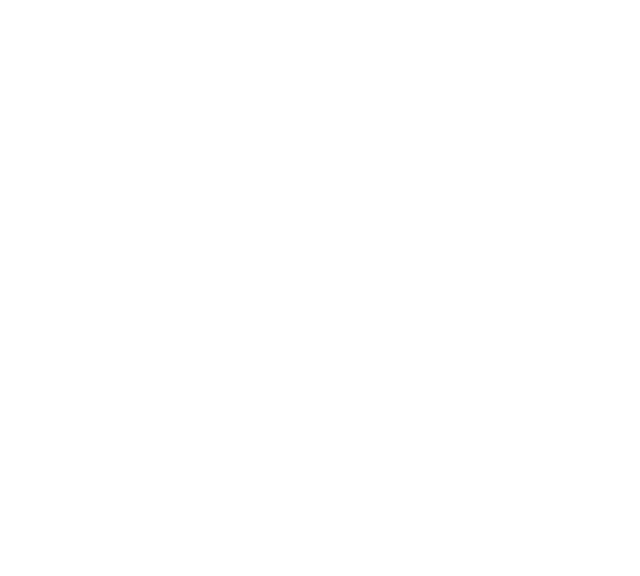
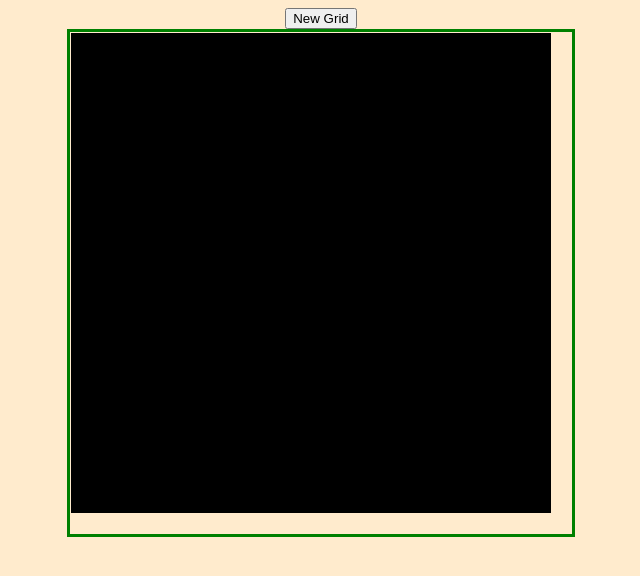
Before and after one commit to BrunoWeisz/Etch-A-Sketch, a plain HTML site: page index.html in a window 1280 px wide. Shown: the whole page, without its empty margins (319-959 px from the left). Drawn offline with Linux system fonts and the light colour scheme.

Commit message:
es un monton

```diff
--- /dev/null
+++ b/elementCreator.js
@@ -0,0 +1,46 @@
+const gridContainer = document.querySelector("#gridContainer");
+const colors = ["blue", "red", "green"];
+
+newGridOfSize(16,16);
+
+function newGridOfSize(rows, columns){
+    for (let i = 1; i <= rows; i++){
+        for(let j = 1; j <= columns; j++){
+            const newDiv = document.createElement("div");
+
+            newDiv.style.gridColumnStart = `${i}`;
+            newDiv.style.gridColumnEnd = `${i+1}`;
+            newDiv.style.gridRowStart = `${j}`;
+            newDiv.style.gridRowEnd = `${j+1}`;
+            newDiv.style.backgroundColor = "black";
+            newDiv.addEventListener("mouseover", paintIt)
+            //newDiv.addEventListener("mouseleave", unPaintIt);
+
+            gridContainer.appendChild(newDiv);
+        }
+    }
+}
+
+
+function paintIt(ev){
+    ev.target.style.backgroundColor = colors[Math.floor(Math.random()*colors.length)];
+}
+
+function unPaintIt(ev){
+    ev.target.style.backgroundColor = "black";
+}
+
+
+const resetButton = document.querySelector("button");
+resetButton.addEventListener("click", resetGrid);
+
+function resetGrid(ev){
+    Array.from(gridContainer.childNodes).forEach((e)=> gridContainer.removeChild(e))
+    let sideQuantity = parseInt(window.prompt("Ingrese la cantidad de filas"));
+    let squareSide = Math.floor(500/sideQuantity);
+    gridContainer.style.cssText = `display: grid;
+                                   grid-template-columns: repeat(${sideQuantity}, ${squareSide}px);
+                                   grid-template-rows: repeat(${sideQuantity}, ${squareSide}px);`;
+    newGridOfSize(sideQuantity, sideQuantity);
+
+}
--- a/index.html
+++ b/index.html
@@ -5,8 +5,11 @@
     <meta http-equiv="X-UA-Compatible" content="IE=edge">
     <meta name="viewport" content="width=device-width, initial-scale=1.0">
     <title>Etch-A-Sketch</title>
+    <script src = "elementCreator.js" defer></script>
+    <link rel = "stylesheet" href = "style.css">
 </head>
 <body>
-
+    <button> New Grid </button>
+    <div id = "gridContainer" class = "divCenter"></div>
 </body>
 </html>
--- /dev/null
+++ b/style.css
@@ -0,0 +1,19 @@
+body{
+    background-color: blanchedalmond;
+    text-align: center;
+}
+
+.divCenter{
+    margin: auto;
+    width: 500px;
+    height: 500px;
+    border: 3px solid green;
+    padding: 1px;
+}
+
+#gridContainer{
+    display: grid;
+    grid-template-columns: repeat(16, 30px);
+    grid-template-rows: repeat(16, 30px);
+
+}
```
